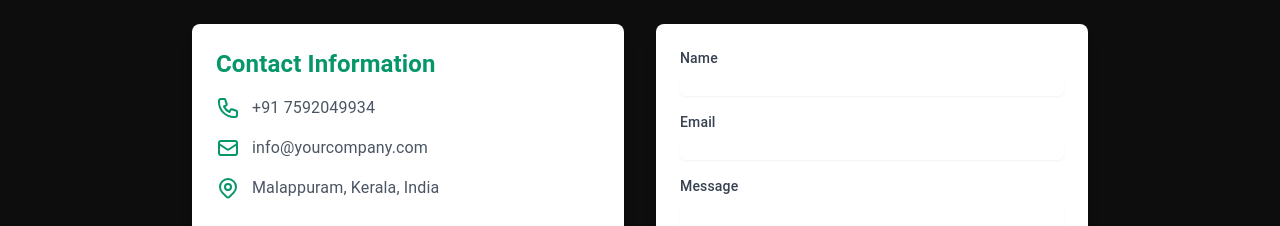
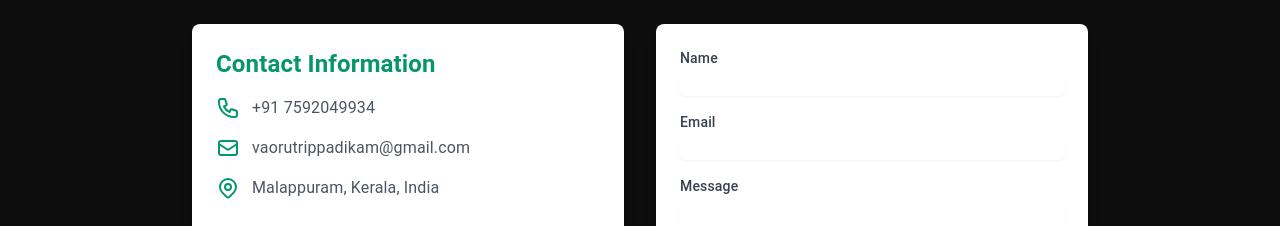
Before and after one commit to adhilsalahh/va-Oru-Trippadikkam, a React (Vite) app: page /va-Oru-Trippadikkam/tour in a window 1280 px wide. Shown: the part 1900-2126 px from the top of the page. Built offline with nearby package versions, Linux system fonts and the light colour scheme.

Commit message:
add gmail

```diff
--- a/src/Component/Home/Contact.jsx
+++ b/src/Component/Home/Contact.jsx
@@ -78,7 +78,7 @@
                     d="M3 8l7.89 5.26a2 2 0 002.22 0L21 8M5 19h14a2 2 0 002-2V7a2 2 0 00-2-2H5a2 2 0 00-2 2v10a2 2 0 002 2z"
                   />
                 </svg>
-                <p className="text-gray-600">info@yourcompany.com</p>
+                <p className="text-gray-600">vaorutrippadikam@gmail.com</p>
               </div>
               <div className="flex items-center gap-3">
                 <svg
```
